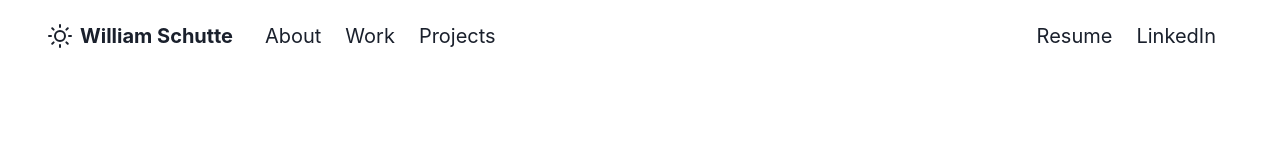
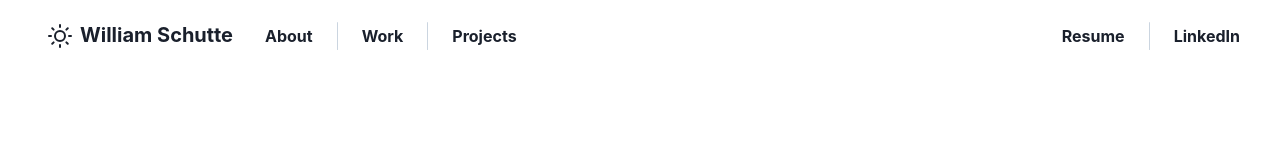
Before and after one commit to William-Schutte/next-portfolio-2023, a Next.js app: page / in a window 1280 px wide. Shown: the top 160 px of the page. Built offline with nearby package versions, Linux system fonts and the light colour scheme.

Commit message:
Navlink hover effect

```diff
--- a/pages/components/Hero.js
+++ b/pages/components/Hero.js
@@ -92,6 +92,7 @@ export default function Hero() {
           translateX="-30px"
           translateY="40px"
           rotate="8deg"
+          bgSize="cover"
           boxShadow="0 24px 20px -12px rgba(40, 40, 40, .7)"
         />
         <Box
--- a/pages/components/Intro.js
+++ b/pages/components/Intro.js
@@ -33,11 +33,11 @@ export default function Intro() {
       <Box
         bg="linear-gradient(90deg, rgba(131, 58, 180, 0.7) 2.16%, rgba(253, 29, 29, 0.63) 132.3%),#D693FF;"
         position="absolute"
-        top="1200px"
+        top="1100px"
         h="700px"
         w="130%"
         transform={"auto"}
-        rotate="16deg"
+        rotate="12deg"
         zIndex={-1}
       ></Box>
       <Box>
--- a/pages/components/NavLink.js
+++ b/pages/components/NavLink.js
@@ -1,15 +1,39 @@
 import { Box, Link, Text } from "@chakra-ui/react";
+import { useState } from "react";
 
 export default function NavLink({ children, location, main = false }) {
+  const [isHovered, setIsHovered] = useState(false);
+
   return (
-    <Link mr={main ? 8 : 6} display="flex" alignItems="center">
+    <Link
+      mr={main ? 8 : 0}
+      display="flex"
+      flexDir="column"
+      alignItems="center"
+      transition="all .2s"
+      top={main ? 1 : 2}
+      position="relative"
+      _hover={{ textDecoration: "none" }}
+      onMouseEnter={() => setIsHovered(true)}
+      onMouseLeave={() => setIsHovered(false)}
+    >
       <Text
         display="inline"
-        fontSize="1.25em"
-        fontWeight={main ? "bold" : "regular"}
+        fontSize={main ? "1.25em" : "1em"}
+        fontWeight="bold"
       >
         {children}
       </Text>
+      {!main && (
+        <Box
+          w={isHovered ? "100%" : 0}
+          h="3px"
+          bg="gray.700"
+          transition=".3s ease"
+          transitionDelay=".1s"
+          alignSelf={"flex-start"}
+        />
+      )}
     </Link>
   );
 }
--- a/pages/components/NavSection.js
+++ b/pages/components/NavSection.js
@@ -10,11 +10,35 @@ export default function NavSection() {
         <SunIcon boxSize="6" m="2" />
         <NavLink main>William Schutte</NavLink>
         <NavLink>About</NavLink>
+        <Box
+          w="1px"
+          h="1.75em"
+          mx="6"
+          bg="gray.300"
+          borderRadius="4"
+          alignSelf="center"
+        />
         <NavLink>Work</NavLink>
+        <Box
+          w="1px"
+          h="1.75em"
+          mx="6"
+          bg="gray.300"
+          borderRadius="4"
+          alignSelf="center"
+        />
         <NavLink>Projects</NavLink>
       </Flex>
       <Flex py="4">
         <NavLink>Resume</NavLink>
+        <Box
+          w="1px"
+          h="1.75em"
+          mx="6"
+          bg="gray.300"
+          borderRadius="4"
+          alignSelf="center"
+        />
         <NavLink>LinkedIn</NavLink>
       </Flex>
     </Flex>
```
